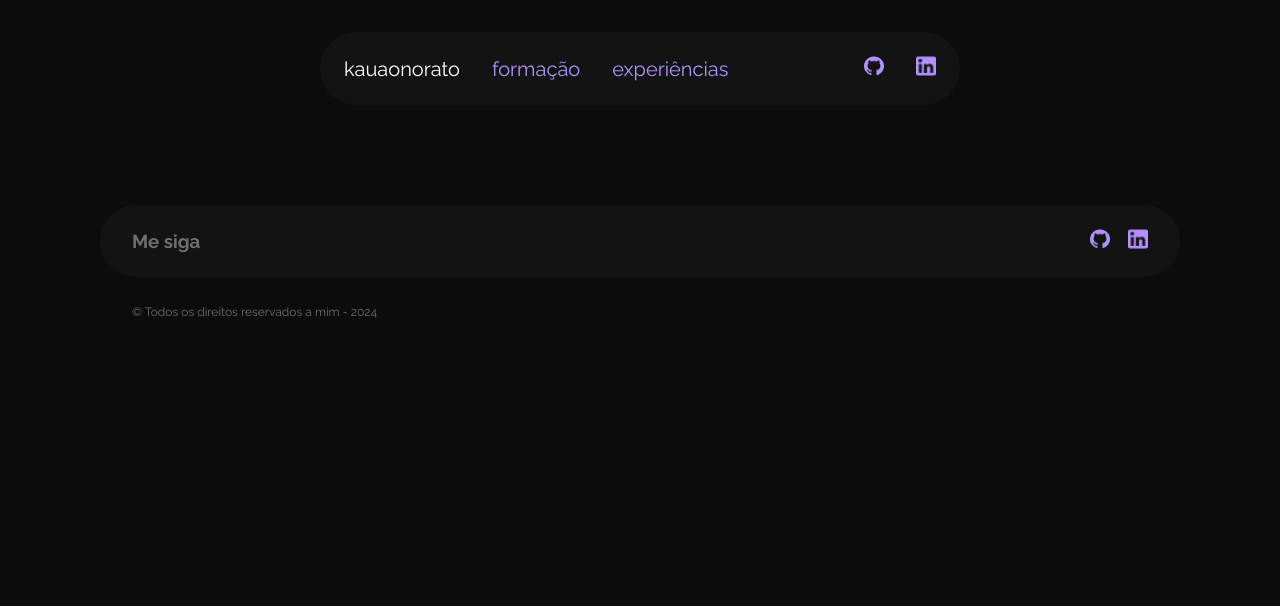
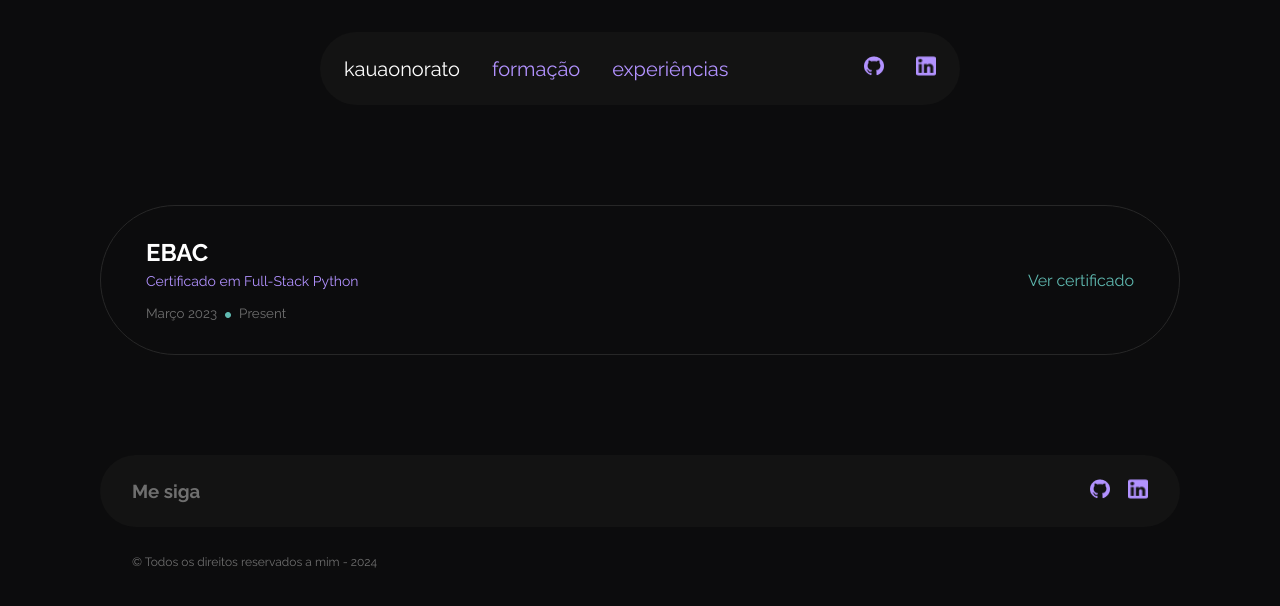
Before and after one commit to KauaOnoratoDev/Meu-Portifolio, a React (Create React App) app: page /qualifications in a window 1280 px wide. Shown: the top 606 px of the page. Built offline with nearby package versions, Linux system fonts and the light colour scheme.

Commit message:
feat: 1. criando o componente das qualificações 2. instalando dependências da store

```diff
--- a/package.json
+++ b/package.json
@@ -52,7 +52,7 @@
     "eslint-plugin-react-hooks": "^4.6.0",
     "prettier": "^2.8.4",
     "react-icons": "^5.1.0",
-    "react-redux": "^9.1.0",
+    "react-redux": "^9.1.1",
     "styled-components": "^6.1.8"
   }
 }
--- a/src/components/Experiences/index.tsx
+++ b/src/components/Experiences/index.tsx
@@ -40,9 +40,9 @@ const ExperiencesComponent = () => {
     <S.Container>
       <div>
         <h2>
-          Aqui, você pode conhecer um pouco sobre as minhas experiências,
+          &lt; Aqui, você pode conhecer um pouco sobre as minhas experiências,
           desenvolvi durante a minha jornada como um{' '}
-          <span>Full-Stack developer. </span>
+          <span>Full-Stack developer.</span> /&gt;
         </h2>
       </div>
       <ul>
--- a/src/components/Hero/index.tsx
+++ b/src/components/Hero/index.tsx
@@ -1,3 +1,4 @@
+import { Link } from 'react-router-dom'
 import * as S from './styles'
 
 const Hero = () => {
@@ -11,7 +12,7 @@ const Hero = () => {
           quisquam voluptates odio corrupti iure molestias consequuntur? Dolore.
         </S.Text>
         <S.Botao type="button">
-          <a href="">Veja experiências</a>
+          <Link to={'/experiences'}>Veja experiências</Link>
         </S.Botao>
       </div>
       <S.Image src="https://via.placeholder.com/360x360" alt="" />
--- a/src/components/NavBar/index.tsx
+++ b/src/components/NavBar/index.tsx
@@ -18,7 +18,10 @@ const NavBar = () => {
             </Link>
           </S.ListItem>
           <S.ListItem onClick={() => setIsActive(2)}>
-            <Link to={'/'} className={isActive === 2 ? 'is-active' : ''}>
+            <Link
+              to={'/qualifications'}
+              className={isActive === 2 ? 'is-active' : ''}
+            >
               formação
             </Link>
           </S.ListItem>
--- /dev/null
+++ b/src/components/Qualifications/index.tsx
@@ -0,0 +1,36 @@
+import ellipse from '../../assets/images/Ellipse 2.png'
+import * as S from './styles'
+
+const QualificationsComponent = () => {
+  const mock = [
+    {
+      name: 'EBAC',
+      qualification: 'Certificado em Full-Stack Python',
+      date: ['Março 2023', 'Present'],
+      certificateLink: '#'
+    }
+  ]
+
+  return (
+    <>
+      <ul>
+        {mock.map((e) => (
+          <S.Item key={e.certificateLink}>
+            <S.Information>
+              <h3>{e.name}</h3>
+              <p>{e.qualification}</p>
+              <div>
+                <small>{e.date[0]}</small>
+                <img src={ellipse} alt="" />
+                <small>{e.date[1]}</small>
+              </div>
+            </S.Information>
+            <a href={e.certificateLink}>Ver certificado</a>
+          </S.Item>
+        ))}
+      </ul>
+    </>
+  )
+}
+
+export default QualificationsComponent
--- /dev/null
+++ b/src/components/Qualifications/styles.ts
@@ -0,0 +1,44 @@
+import styled from 'styled-components'
+import { colors } from '../../styles'
+
+export const Item = styled.li`
+  border: 1px solid ${colors.gray700};
+  border-radius: 80px;
+  padding: 32px 45px;
+  display: flex;
+  justify-content: space-between;
+  align-items: center;
+
+  a {
+    color: ${colors.green};
+    transition: 0.3s ease;
+
+    &:hover {
+      scale: 1.1;
+    }
+  }
+`
+
+export const Information = styled.div`
+  h3 {
+    color: ${colors.white};
+    font-size: 24px;
+    font-weight: bold;
+  }
+
+  p {
+    color: ${colors.purple};
+    font-size: 14px;
+    margin: 6px 0 14px;
+  }
+
+  div {
+    small {
+      color: ${colors.gray400};
+    }
+
+    img {
+      margin: 0 8px;
+    }
+  }
+`
--- a/src/pages/Qualifications/index.tsx
+++ b/src/pages/Qualifications/index.tsx
@@ -1,7 +1,7 @@
-const Qualifications = () => (
-  <div>
-    <h1></h1>
-  </div>
-)
+import QualificationsComponent from '../../components/Qualifications'
+
+const Qualifications = () => {
+  return <QualificationsComponent />
+}
 
 export default Qualifications
--- /dev/null
+++ b/src/store/index.tsx
@@ -0,0 +1,5 @@
+import { configureStore } from '@reduxjs/toolkit'
+
+const store = configureStore({
+
+})
--- a/src/styles.ts
+++ b/src/styles.ts
@@ -31,7 +31,7 @@ export const GlobalStyle = createGlobalStyle`
         background-color: ${colors.gray900};
 
         &::-webkit-scrollbar {
-          width: 12px;
+          width: 5px;
         }
 
         &::-webkit-scrollbar-track {
```
Also changed, not shown: src/assets/images/Ellipse 2.png (added), 1 other file (tests, documents, lock files or other folders).
